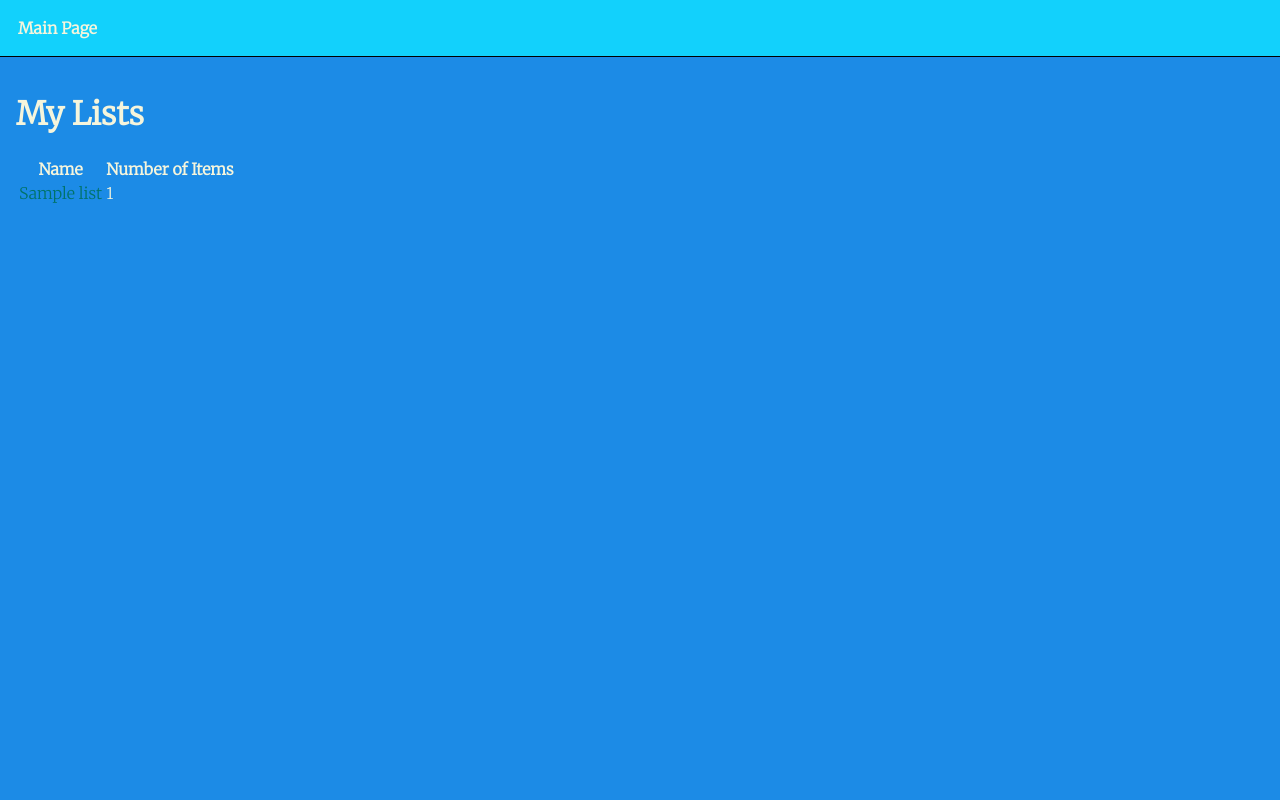
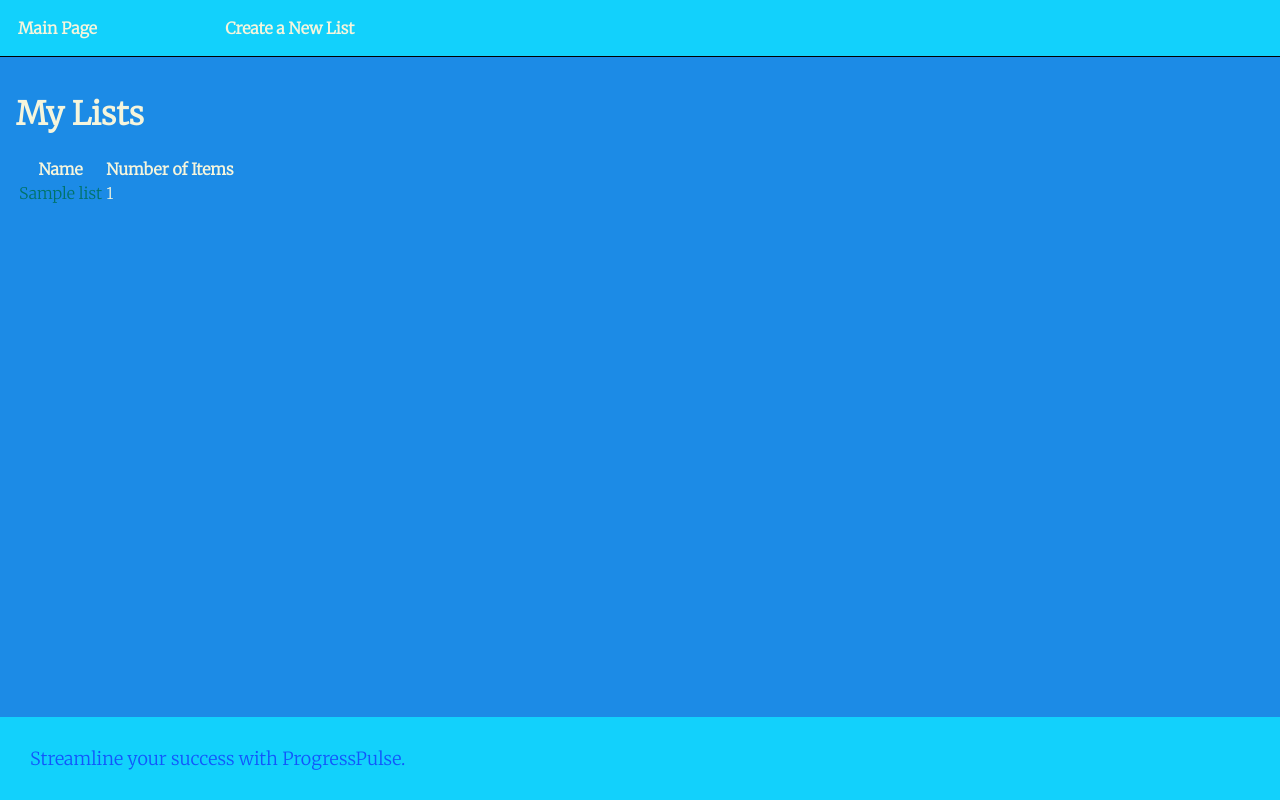
Before and after one commit to kennedycassiday/ProgressPulse, a Django app: template todos/templates/tasks/list.html in a window 1280 px wide. Run offline with Django 3.2, Linux system fonts and the light colour scheme; the template is opened without the code that fills it: most values are stand-ins (such as "Sample title", 1, 10 or a date in 2020).

```diff
--- a/todos/templates/tasks/detail.html
+++ b/todos/templates/tasks/detail.html
@@ -22,6 +22,7 @@
                     <tr>
                         <th>Task</th>
                         <th>Due Date</th>
+                        <th>Completed?</th>
                     </tr>
                 </thead>
                 <tbody>
@@ -29,6 +30,7 @@
                     <tr>
                         <td>{{ task.task }}</td>
                         <td>{{ task.due_date }}</td>
+                        <td>{{ task.is_completed }}</td>
                     </tr>
                     {% endfor %}
                 </tbody>
--- a/todos/templates/tasks/list.html
+++ b/todos/templates/tasks/list.html
@@ -11,6 +11,7 @@
     <header>
         <nav>
             <a href="{% url 'todo_list_list' %}">Main Page</a>
+            <a href="{% url 'todo_list_list' %}">Create a New List</a>
         </nav>
     </header>
     <main>
@@ -35,4 +36,7 @@
         </div>
     </main>
 </body>
+<footer>
+    Streamline your success with ProgressPulse.
+</footer>
 </html>
--- a/todos/views.py
+++ b/todos/views.py
@@ -20,3 +20,7 @@ def show_todo_list(request, id):
         "todo_list_detail": todo_list,
     }
     return render(request, "tasks/detail.html", context)
+
+# def create_todo_list(request):
+#     if request.method == "POST":
+#         form =
```
